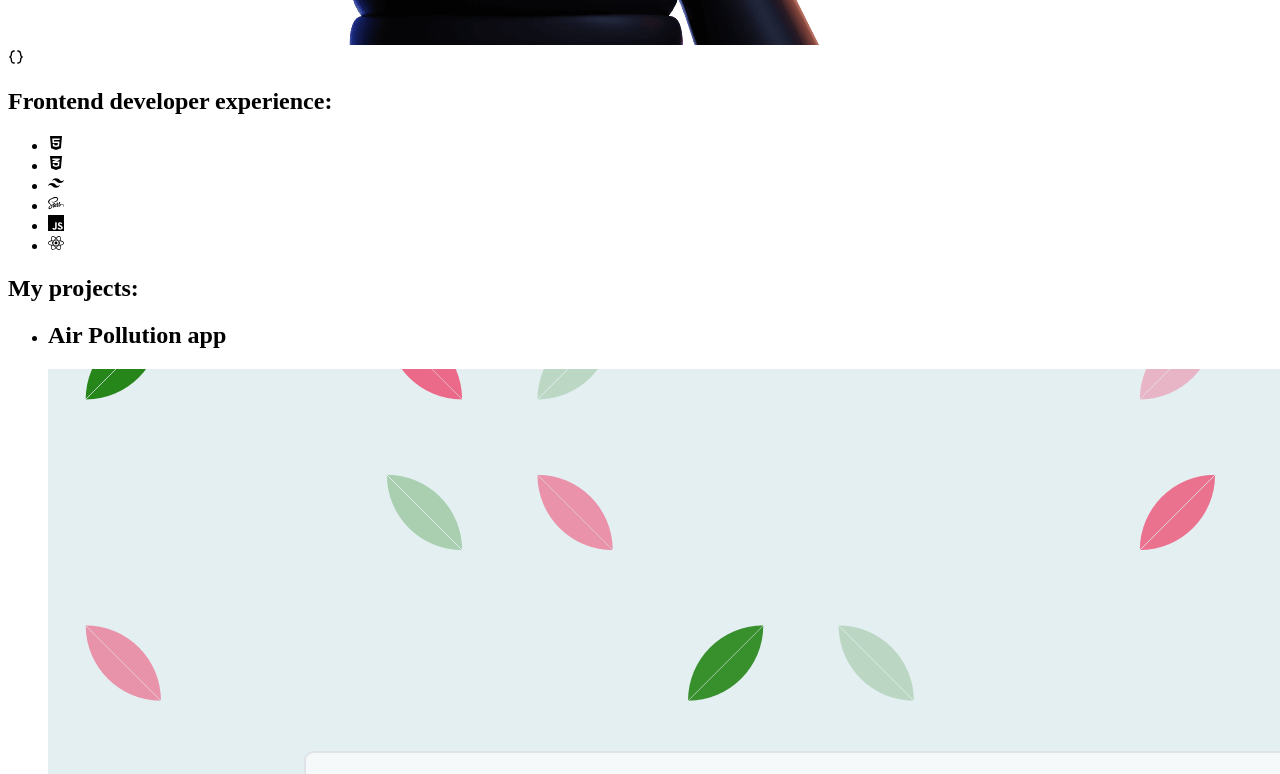
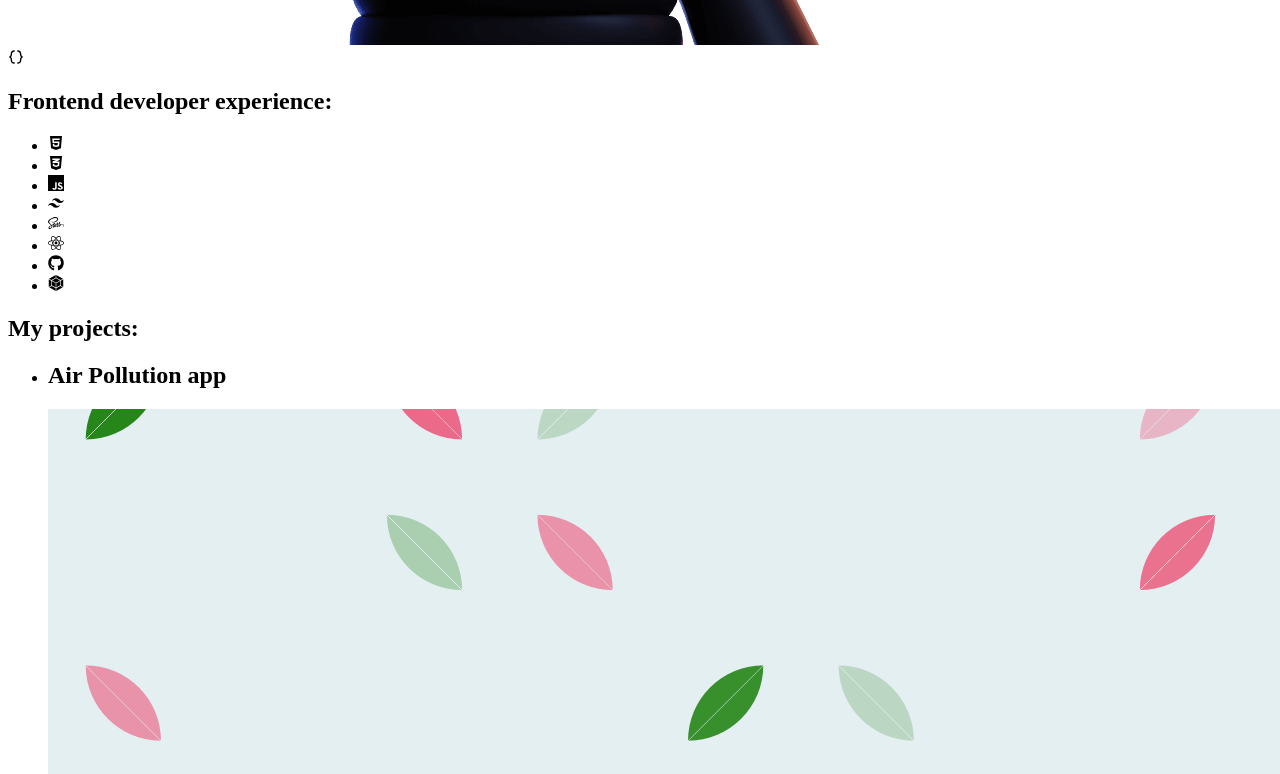
Before and after one commit to LeoBok/Portfolio, a React (Create React App) app: page / in a window 1280 px wide. Shown: the part 960-1734 px from the top of the page. Built offline with nearby package versions, Linux system fonts and the light colour scheme.

Commit message:
fixed padding in Works component

```diff
--- a/src/components/experience/Experience.jsx
+++ b/src/components/experience/Experience.jsx
@@ -2,9 +2,10 @@ import {
     FaHtml5,
     FaCss3Alt,
     FaReact,
-    FaSass
+    FaSass,
+    FaGithub
 } from "react-icons/fa";
-import { SiJavascript, SiTailwindcss } from "react-icons/si";
+import { SiJavascript, SiTailwindcss, SiWebpack } from "react-icons/si";
 import { BiCodeCurly } from "react-icons/bi";
 
 const Experience = () => {
@@ -15,13 +16,15 @@ const Experience = () => {
                 <h2 className="pl-3">Frontend developer experience:</h2>
             </div>
 
-            <ul className="text-4xl py-5 grid grid-cols-3 grid-rows-2 gap-7 place-content-center">
+            <ul className="text-4xl py-5 grid grid-cols-3 grid-rows-3 gap-7 place-content-center">
                 <li className="p-5 mx-auto shadow-lg dark:shadow-black rounded-md"> <FaHtml5 /> </li>
                 <li className="p-5 mx-auto shadow-lg dark:shadow-black rounded-md"> <FaCss3Alt /> </li>
+                <li className="p-5 mx-auto shadow-lg dark:shadow-black rounded-md"> <SiJavascript /> </li>
                 <li className="p-5 mx-auto shadow-lg dark:shadow-black rounded-md"> <SiTailwindcss /> </li>
                 <li className="p-5 mx-auto shadow-lg dark:shadow-black rounded-md"> <FaSass /> </li>
-                <li className="p-5 mx-auto shadow-lg dark:shadow-black rounded-md"> <SiJavascript /> </li>
                 <li className="p-5 mx-auto shadow-lg dark:shadow-black rounded-md"> <FaReact /> </li>
+                <li className="p-5 mx-auto shadow-lg dark:shadow-black rounded-md"> <FaGithub /> </li>
+                <li className="p-5 mx-auto shadow-lg dark:shadow-black rounded-md"> <SiWebpack /> </li>
             </ul>
         </section>
   )
--- a/src/components/works/Works.jsx
+++ b/src/components/works/Works.jsx
@@ -18,9 +18,9 @@ const Works = () => {
                   alt={item.title}
                 />
                 <p className="flex items-center">
-                <a className="py-3 px-3 bg-teal-500 active:bg-teal-600 rounded-sm" href={item.link} target="_blank" rel="noreferrer">
-                  Watch Live <BsArrowUpShort className="flex hover:rotate-90 active:rotate-90 duration-500 w-5 h-5" />
-                </a>
+                  <a className="text-xs py-2 px-2 bg-teal-500 active:bg-teal-600 rounded-sm" href={item.link} target="_blank" rel="noreferrer">
+                    Watch Live <BsArrowUpShort className="flex hover:rotate-90 active:rotate-90 duration-500 w-4 h-4" />
+                  </a>
                 </p>
               </li>
             ))
```
